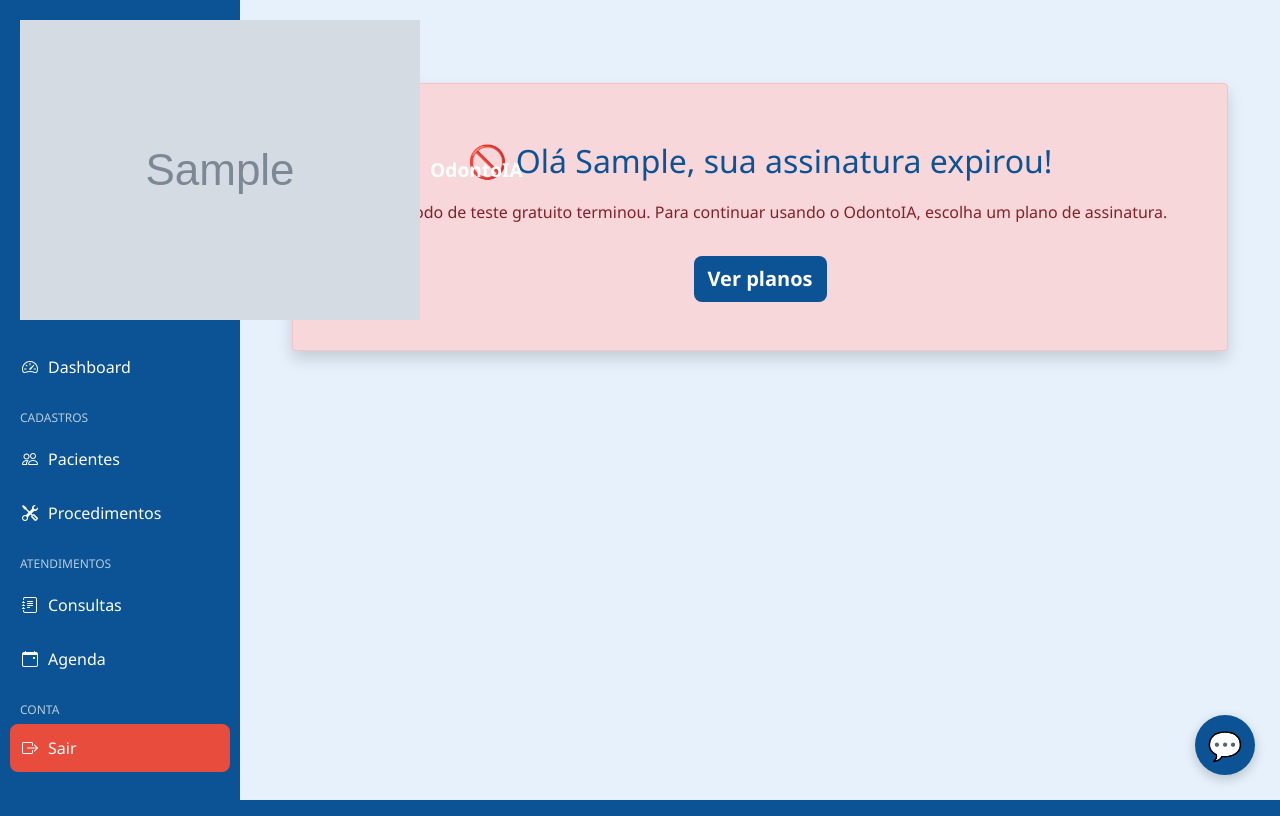
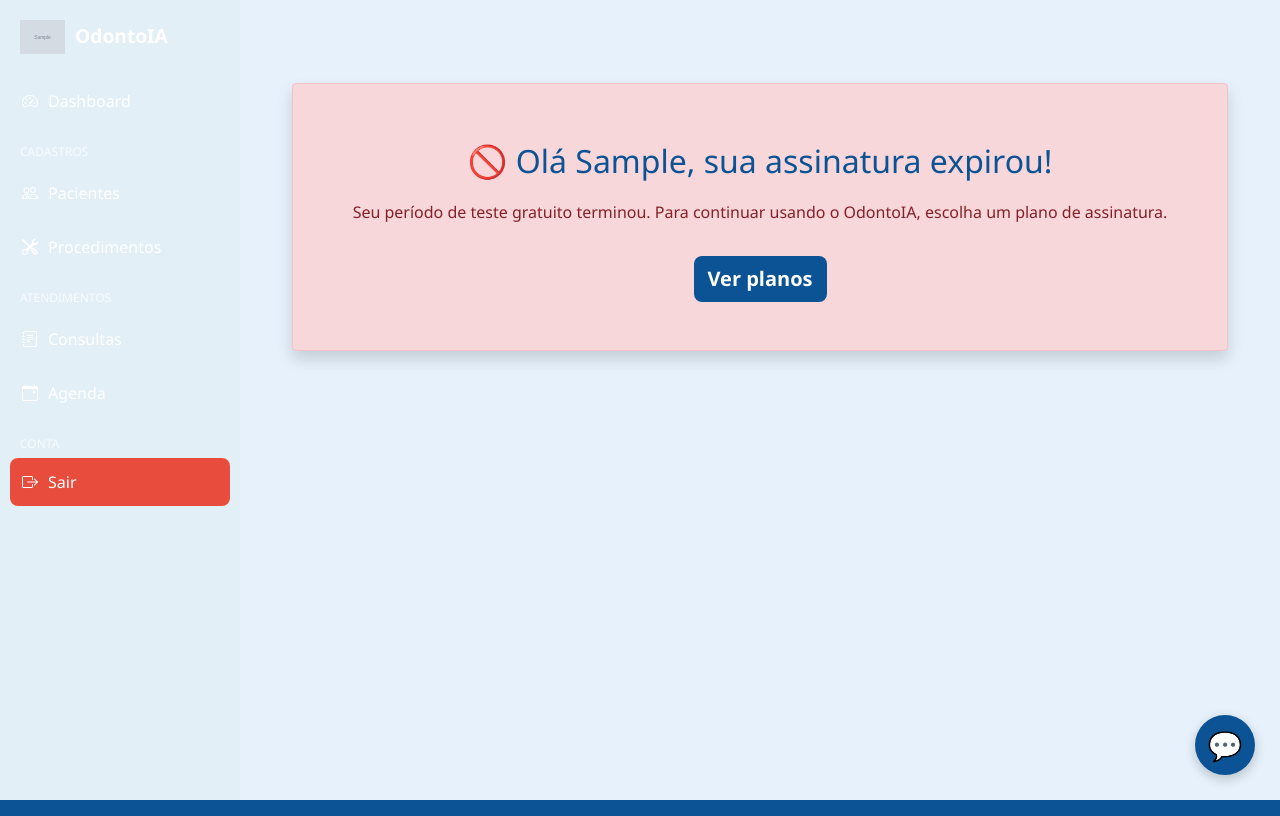
Before and after one commit to marlevek/odontoia_app, a Django app: page /assinatura-expirada/ in a window 1280 px wide. Shown: the top 816 px of the page. Run offline with Django 5.2, Linux system fonts and the light colour scheme; a user stored in the database is signed in; tables that the repository leaves empty hold one stand-in row (values such as "Sample post"); grey boxes marked "Sample" are stand-in pictures; parts of the project's set-up code (start-up, migrations or seed data) failed here and were passed over; some libraries are stand-ins or nearby versions.

Commit message:
Fix css conflicts and clinic theming

```diff
--- a/clinic/templates/clinic/base.html
+++ b/clinic/templates/clinic/base.html
@@ -16,6 +16,7 @@
 
     <link rel="stylesheet" href="{% static 'css/base.css' %}">
     <link rel="stylesheet" href="{% static 'clinic/css/clinic.css' %}">
+    <link rel="stylesheet" href="{% static 'clinic/css/theme.css' %}">
     <link rel="stylesheet" href="{% static 'clinic/css/sidebar.css' %}">
     <link rel="stylesheet" href="{% static 'css/dashboard.css' %}">
     <link rel="icon" href="{% static 'img/logo_odontoIA.png' %}" type="image/png">
@@ -23,8 +24,8 @@
     {% if clinica_config %}
 <style>
     :root {
-        --cor-primaria: {{ clinica_config.cor_primaria|default:'#0033ff' }};
-        --cor-secundaria: {{ clinica_config.cor_secundaria|default:'#0055ff' }};
+         --cor-primaria: {{ clinica_config.cor_primaria|default:'#0033ff' }} !important;
+        --cor-secundaria: {{ clinica_config.cor_secundaria|default:'#0055ff' }} !important;
     }
 </style>
 {% endif %}
--- a/clinic/templates/clinic/partials/sidebar.html
+++ b/clinic/templates/clinic/partials/sidebar.html
@@ -3,13 +3,11 @@
 <aside id="sidebar" class="sidebar">
 
 <div class="sidebar-header">
-
     {% if clinica_config and clinica_config.logo %}
-        <img src="{{ clinica_config.logo.url }}" alt="Logo da Clínica" class="sidebar-logo-custom">
-    {% else %}
-        <img src="{% static 'img/logo_odontoIA.png' %}" alt="Logo OdontoIA" class="sidebar-logo-default">
-    {% endif %}
-
+    <img src="{{ clinica_config.logo.url }}" class="sidebar-logo" alt="Logo da Clínica">
+{% else %}
+    <img src="{% static 'img/logo_odontoIA.png' %}" class="sidebar-logo" alt="OdontoIA">
+{% endif %}
     <span class="sidebar-title">OdontoIA</span>
 </div>
 
--- a/static/clinic/css/sidebar.css
+++ b/static/clinic/css/sidebar.css
@@ -1,3 +1,7 @@
+.sidebar{
+    overflow-y: auto;
+}
+
 :root {
     --sidebar-bg: #0b5394;
     --sidebar-text: #ffffff;
@@ -12,7 +16,7 @@
     left: 0;
     width: 240px;
     height: 100vh;
-    background: var(--sidebar-bg);
+    background: var(--cor-primaria);
     color: var(--sidebar-text);
     padding: 20px 10px;
     display: flex;
@@ -29,6 +33,8 @@
 
 .sidebar-logo {
     width: 45px;
+    height: auto;
+    object-fit: contain;
 }
 
 .sidebar-title {
--- /dev/null
+++ b/static/clinic/css/theme.css
@@ -0,0 +1,7 @@
+/* VALORES PADRÃO */
+:root {
+    --cor-primaria: #0b5394;
+    --cor-secundaria: #09396b;
+}
+
+/* Sobrescrita via Django (ClinicaConfig) acontece no base.html */
--- a/static/css/base.css
+++ b/static/css/base.css
@@ -38,12 +38,10 @@ body {
   height: 100%;
 }
 
-.logo {
+.navbar .logo {
   height: 100%;
-  width: 120px;
-  max-height: 150px;
-  object-fit: contain;
-  display: block;
+  max-height: 90px;
+  width: auto;
 }
 
 .logo-container h1 {
@@ -208,14 +206,18 @@ body {
 
 
 /* Link "Sair" minimalista, sem fundo/borda */
-.logout-link, .login-link {
+.logout-link,
+.login-link {
   color: #d32f2f !important;
   font-weight: 600;
   text-decoration: none;
   transition: color 0.2 ease;
-  padding: 0;            /* sem padding pra não parecer botão */
-  border: none;          /* garantia */
-  background: transparent !important; /* sem fundo */
+  padding: 0;
+  /* sem padding pra não parecer botão */
+  border: none;
+  /* garantia */
+  background: transparent !important;
+  /* sem fundo */
 }
 
 .logout-link:hover {
@@ -230,19 +232,31 @@ body {
   width: 350px;
   background: white;
   border-radius: 12px;
-  box-shadow: 0 4px 12px rgba(0,0,0,0.2);
+  box-shadow: 0 4px 12px rgba(0, 0, 0, 0.2);
   overflow: hidden;
   z-index: 10000;
 }
+
 .chat-body {
   max-height: 350px;
   overflow-y: auto;
   background: #f8f9fa;
 }
+
 .message {
   margin: 6px 0;
   padding: 8px 12px;
   border-radius: 10px;
 }
-.message.user { background: #007bff; color: white; text-align: right; }
-.message.bot { background: #e9ecef; color: black; text-align: left; }
+
+.message.user {
+  background: #007bff;
+  color: white;
+  text-align: right;
+}
+
+.message.bot {
+  background: #e9ecef;
+  color: black;
+  text-align: left;
+}
```
Also changed, not shown: 1 other file.
